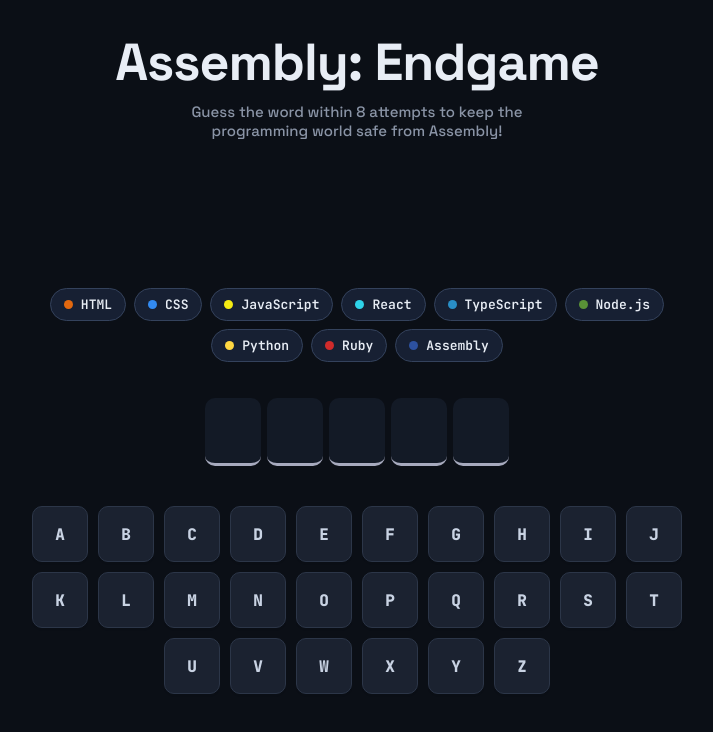
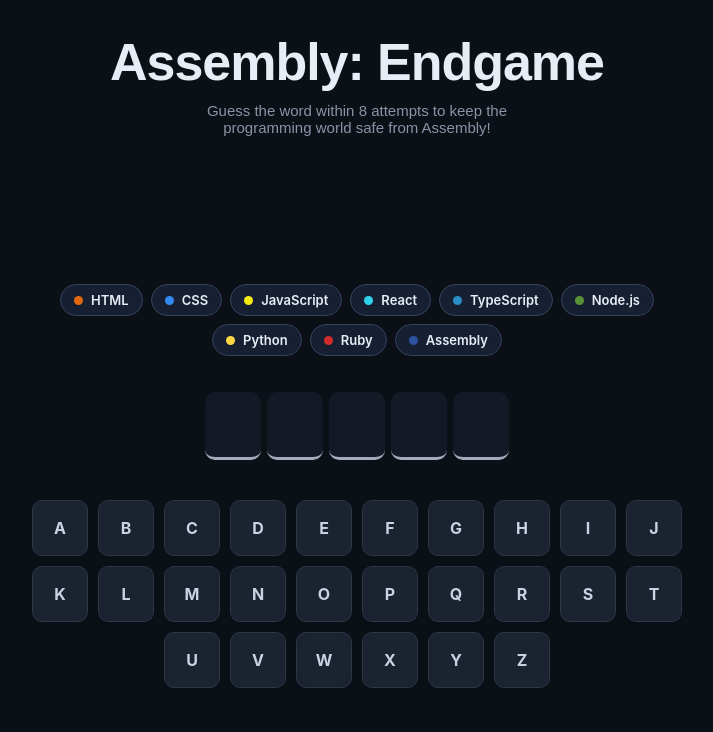
Before and after one commit to Amandecoe/React-Practice, a React (Vite) app in the folder assembly/: page / in a window 1280 px wide. Shown: the top 732 px of the page, without its empty margins (283-996 px from the left). Built offline with nearby package versions, Linux system fonts and the light colour scheme.

Commit message:
font adjustment

```diff
--- a/assembly/src/index.css
+++ b/assembly/src/index.css
@@ -14,8 +14,8 @@
   --bad: #ff8f96;
   --bad-line: #b4424b;
   --amber: #e60f0c;
-  --mono: "JetBrains Mono", ui-monospace, monospace;
-  --sans: "Space Grotesk", Arial, sans-serif;
+  --mono: Inter, ui-monospace, monospace;
+  --sans:  sans-serif;
   --kgap: 6px;
   --key: min(56px, calc((100vw - 40px - 9 * var(--kgap)) / 10));
 }
```
